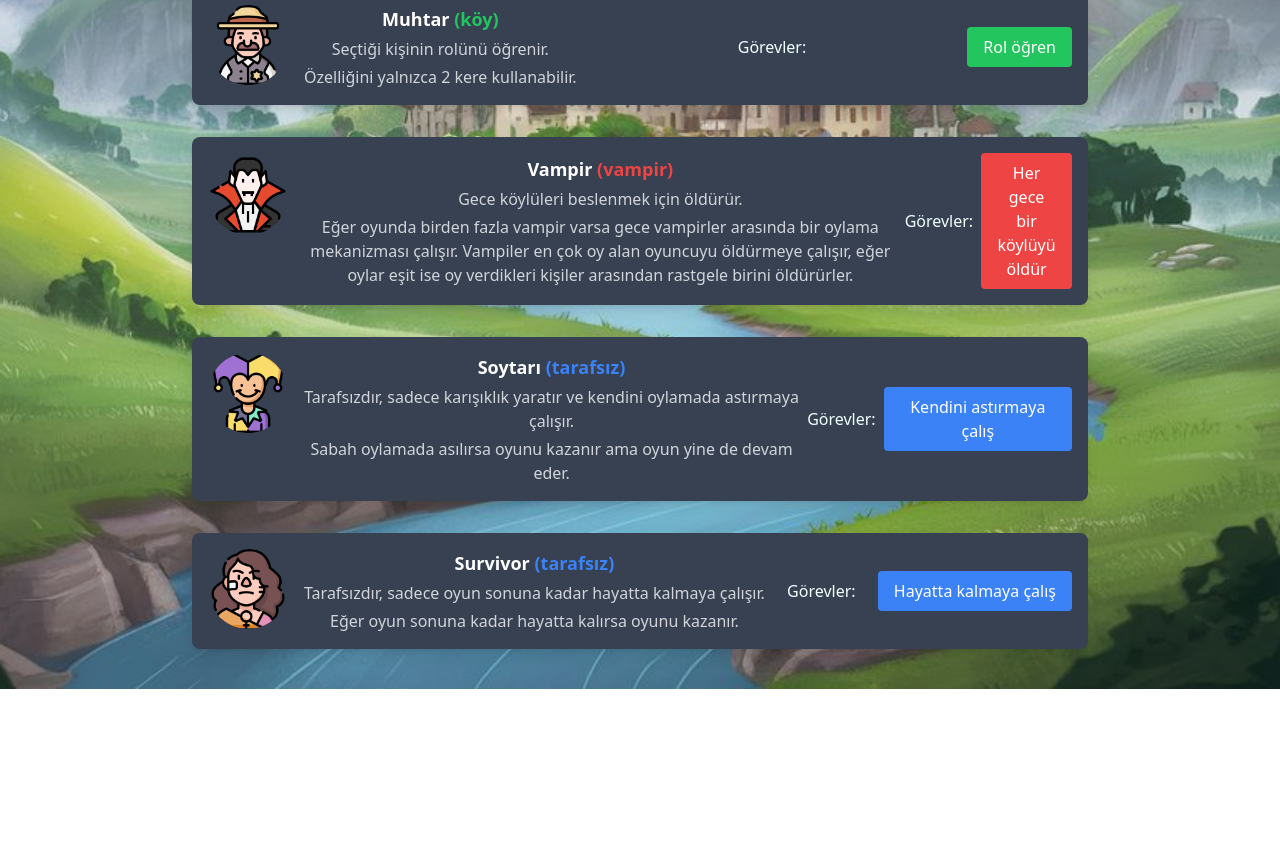
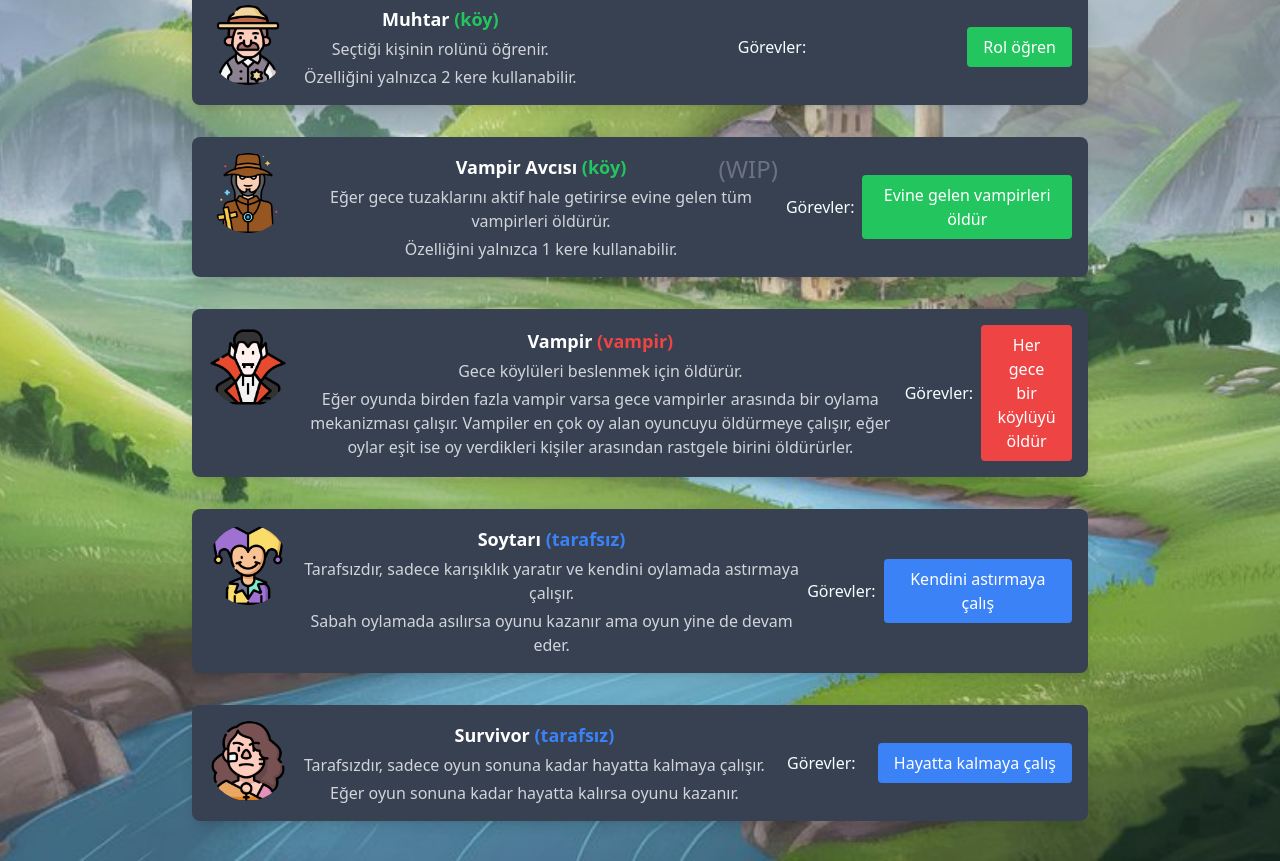
Before and after one commit to tasoavci/VampirKoylu, a Next.js app: page /roles in a window 1280 px wide. Shown: the part 875-1736 px from the top of the page. Before the commit the page ends 1564 px from the top, so only its background shows below. Built offline with nearby package versions, Linux system fonts and the light colour scheme.

Commit message:
new role added named vampire hunter

```diff
--- a/pages/day.js
+++ b/pages/day.js
@@ -648,8 +648,8 @@ function Day() {
                         {currentPlayer.role === 'Vampire' && currentPlayer.isAlive && seeNightAction && (
                             <>
                                 <div>
-                                    <h1 className='text-red-500 text-2xl text-center'>{characters[4].name}</h1>
-                                    <Image height={80} width={80} className='h-20 w-20 rounded-full' src={characters[4].image} alt={characters[4].type} />
+                                    <h1 className='text-red-500 text-2xl text-center'>{characters[5].name}</h1>
+                                    <Image height={80} width={80} className='h-20 w-20 rounded-full' src={characters[5].image} alt={characters[5].type} />
                                 </div>
                                 <h3 className="my-2">Birini öldür:</h3>
                                 <div className='w-full flex flex-wrap justify-center items-center gap-4 p-4'>
@@ -739,8 +739,8 @@ function Day() {
                         {currentPlayer.role === 'Jester' && currentPlayer.isAlive && seeNightAction && (
                             <>
                                 <div className='flex items-center justify-center flex-col'>
-                                    <h1 className='text-blue-500 text-2xl text-center'>{characters[5].name}</h1>
-                                    <Image height={80} width={80} className='h-20 w-20 rounded-full' src={characters[5].image} alt={characters[5].type} />
+                                    <h1 className='text-blue-500 text-2xl text-center'>{characters[6].name}</h1>
+                                    <Image height={80} width={80} className='h-20 w-20 rounded-full' src={characters[6].image} alt={characters[6].type} />
                                     <h2 className='text-center text-lg mx-5'>Gece yapacak bir görevin olmadığı için aşağıda işlevsiz tuşlar var bas da anlaşılmasın soytarı olduğun</h2>
                                 </div>
                                 <div className='w-full flex flex-wrap justify-center items-center gap-4 p-4'>
@@ -794,8 +794,8 @@ function Day() {
                         {currentPlayer.role === 'Survivor' && currentPlayer.isAlive && seeNightAction && (
                             <>
                                 <div className='flex items-center justify-center flex-col'>
-                                    <h1 className='text-blue-500 text-2xl text-center'>{characters[6].name}</h1>
-                                    <Image height={80} width={80} className='h-20 w-20 rounded-full' src={characters[6].image} alt={characters[6].type} />
+                                    <h1 className='text-blue-500 text-2xl text-center'>{characters[7].name}</h1>
+                                    <Image height={80} width={80} className='h-20 w-20 rounded-full' src={characters[7].image} alt={characters[7].type} />
                                     {currentPlayer.survivorVest > 0 &&
                                         <h2 className='text-center text-lg mx-5 mt-2'>Kendini koru:</h2>
                                     }
--- a/pages/index.js
+++ b/pages/index.js
@@ -15,7 +15,7 @@ export default function Home() {
           transition={{ type: 'spring', stiffness: 60 }}
           className='grid grid-cols-3 border-[4px] bg-gray-700 grid-wrap border-black rounded-[100px] overflow-hidden'>
           <Image priority width={96} height={96} src="/boy-scout.png" alt="Oyun Logo" className="w-24 h-24" />
-          <Image priority width={96} height={96} src="/villager.png" alt="Oyun Logo" className="w-24 h-24" />
+          <Image priority width={96} height={96} src="/vampire-hunter.png" alt="Oyun Logo" className="w-24 h-24" />
           <Image priority width={96} height={96} src="/doctor.png" alt="Oyun Logo" className="w-24 h-24" />
           <Image priority width={96} height={96} src="/jester.png" alt="Oyun Logo" className="w-24 h-24" />
           <Image priority width={96} height={96} src="/vampire.png" alt="Oyun Logo" className="w-24 h-24" />
@@ -53,8 +53,8 @@ export default function Home() {
           Oyna
         </motion.button>
         <motion.button
-          initial={{ x: '-70vh' }} // Başlangıç konumu (viewport yüksekliğinin üzerinde)
-          animate={{ x: 0 }}        // Bitiş konumu (normal konumu)
+          initial={{ x: '-70vh' }}
+          animate={{ x: 0 }}
           transition={{ type: 'spring', stiffness: 60 }}
           onClick={() => router.push('/roles')}
           className="bg-green-500 text-white font-bold py-3 px-6 w-1/2 rounded-lg shadow-lg  focus:outline-none"
--- a/pages/roles.js
+++ b/pages/roles.js
@@ -24,6 +24,9 @@ function Roles() {
             {characters.filter(character => character.type !== 'Skip').map(character => (
                 <div key={character.id} className='flex flex-col md:flex-row bg-gray-700 rounded-lg shadow-lg p-4 items-center justify-between w-full max-w-4xl'>
                     <div className='flex flex-col relative items-center md:flex-row md:items-start gap-4'>
+                        {character.type === 'Hunter' &&
+                            <h1 className='absolute top-0 right-0 text-2xl text-gray-500'>(WIP)</h1>
+                        }
                         <Image height={80} width={80} className='h-20 w-20 rounded-full' src={character.image} alt={character.name} />
                         <div>
                             <h2 className='text-white text-lg font-bold text-center'>{character.name} <span className={`text-${character.sidecolor}-500`}>({character.side})</span> </h2>
--- a/roles.js
+++ b/roles.js
@@ -43,9 +43,19 @@ export const characters = [
         "side": "köy",
         "sidecolor": `green`
     },
-
     {
         "id": 5,
+        "type": "Hunter",
+        "image": "/vampire-hunter.png",
+        "name": "Vampir Avcısı",
+        "duties": ['Evine gelen vampirleri öldür'],
+        "description": "Eğer gece tuzaklarını aktif hale getirirse evine gelen tüm vampirleri öldürür.",
+        "description2": "Özelliğini yalnızca 1 kere kullanabilir.",
+        "side": "köy",
+        "sidecolor": `green`
+    },
+    {
+        "id": 6,
         "type": "Vampire",
         "image": "/vampire.png",
         "name": "Vampir",
@@ -56,7 +66,7 @@ export const characters = [
         "sidecolor": `red`
     },
     {
-        "id": 6,
+        "id": 7,
         "type": "Jester",
         "image": "/jester.png",
         "name": "Soytarı",
@@ -67,7 +77,7 @@ export const characters = [
         "sidecolor": `blue`
     },
     {
-        "id": 7,
+        "id": 8,
         "type": "Survivor",
         "image": "/survivor.png",
         "name": "Survivor",
@@ -78,7 +88,7 @@ export const characters = [
         "sidecolor": `blue`
     },
     {
-        "id": 8,
+        "id": 9,
         "type": "Skip",
         "image": "jester.png",
         "name": "Boş Oy",
```
Also changed, not shown: public/vampire-hunter.png (added).
